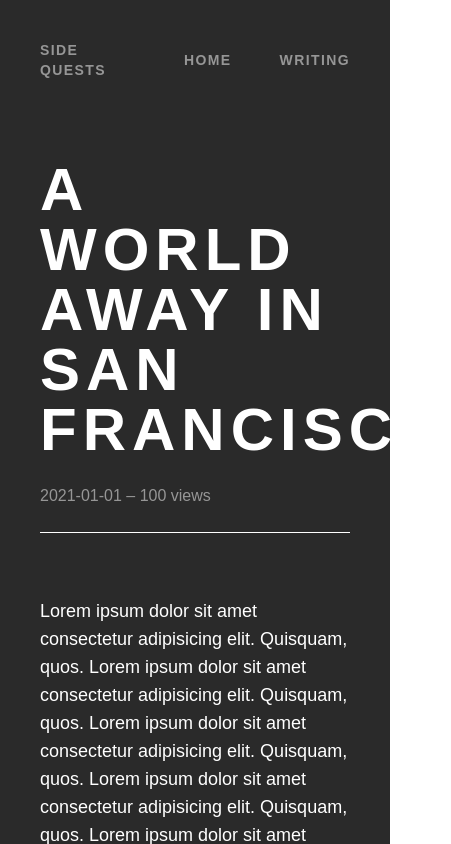
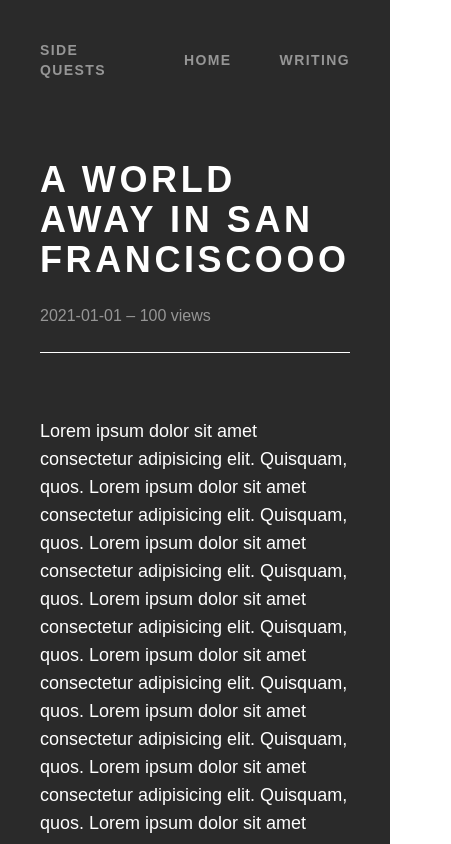
Before and after one commit to Evan-Ferreira/personal-website-2.0, a Next.js app: page /writing/inqubate in a window 390 px wide. Shown: the top 844 px of the page, 451 px wide, since content can reach past the window. Built offline with nearby package versions, Linux system fonts and the light colour scheme; a web font is replaced by a local one.

Commit message:
fix: mobile heading for template

```diff
--- a/src/app/_components/writing/template.tsx
+++ b/src/app/_components/writing/template.tsx
@@ -11,7 +11,7 @@ const Template = ({ children, title, date, views }: TemplateProps) => {
     return (
         <div className="flex flex-col px-48 max-md:px-10 min-h-screen pb-8 pt-40 bg-[#2A2A2A] gap-16">
             <div className="flex flex-col gap-6">
-                <h1 className="text-white text-6xl font-bold tracking-widest">
+                <h1 className="text-white lg:text-6xl text-4xl font-bold tracking-widest">
                     {title}
                 </h1>
                 <p className="text-[#969696] text-md">
--- a/src/app/writing/inqubate/page.tsx
+++ b/src/app/writing/inqubate/page.tsx
@@ -7,7 +7,7 @@ import P from '../../_components/writing/p';
 const Article = () => {
     return (
         <Template
-            title="A WORLD AWAY IN SAN FRANCISCO"
+            title="A WORLD AWAY IN SAN FRANCISCOOO"
             date="2021-01-01"
             views={100}
         >
```
